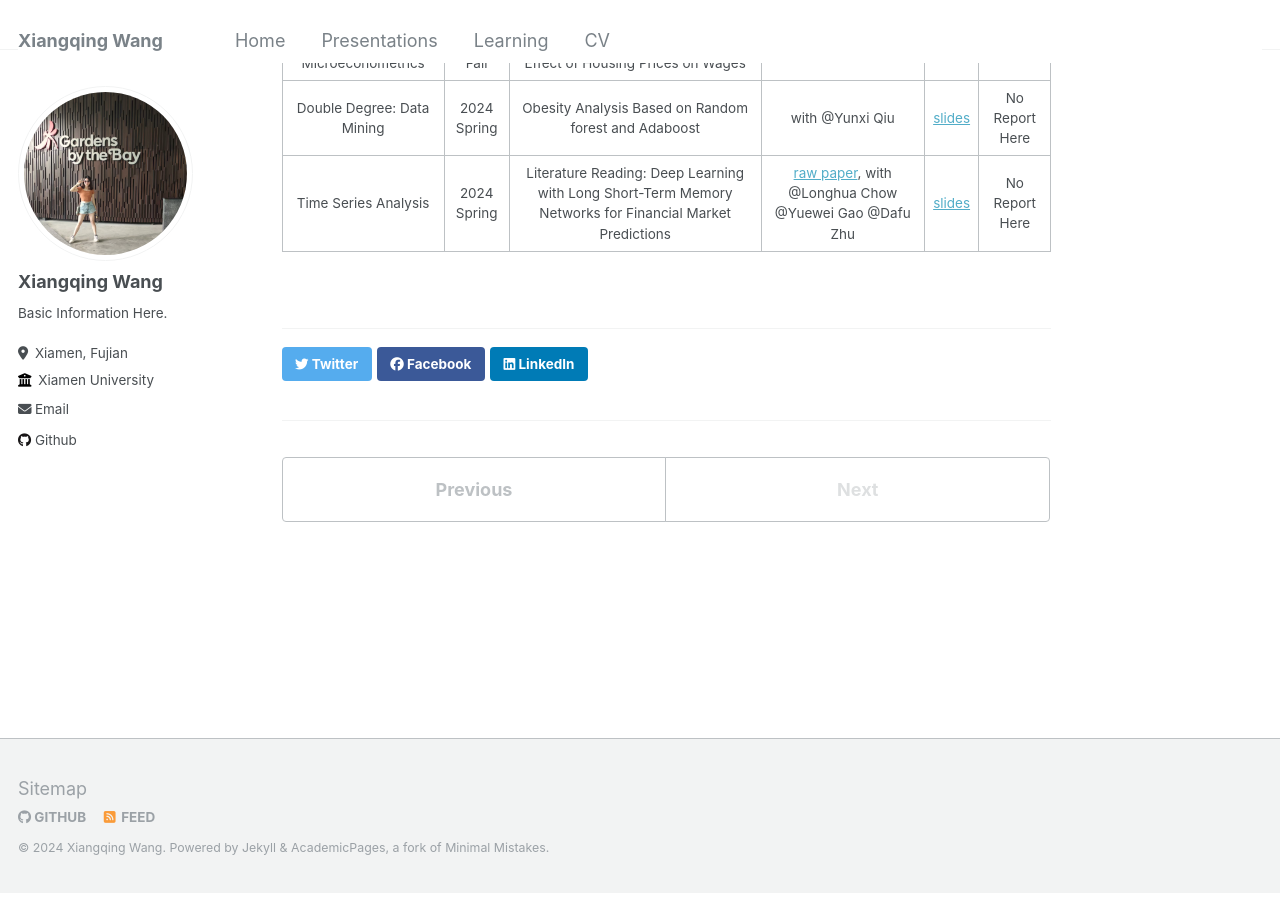
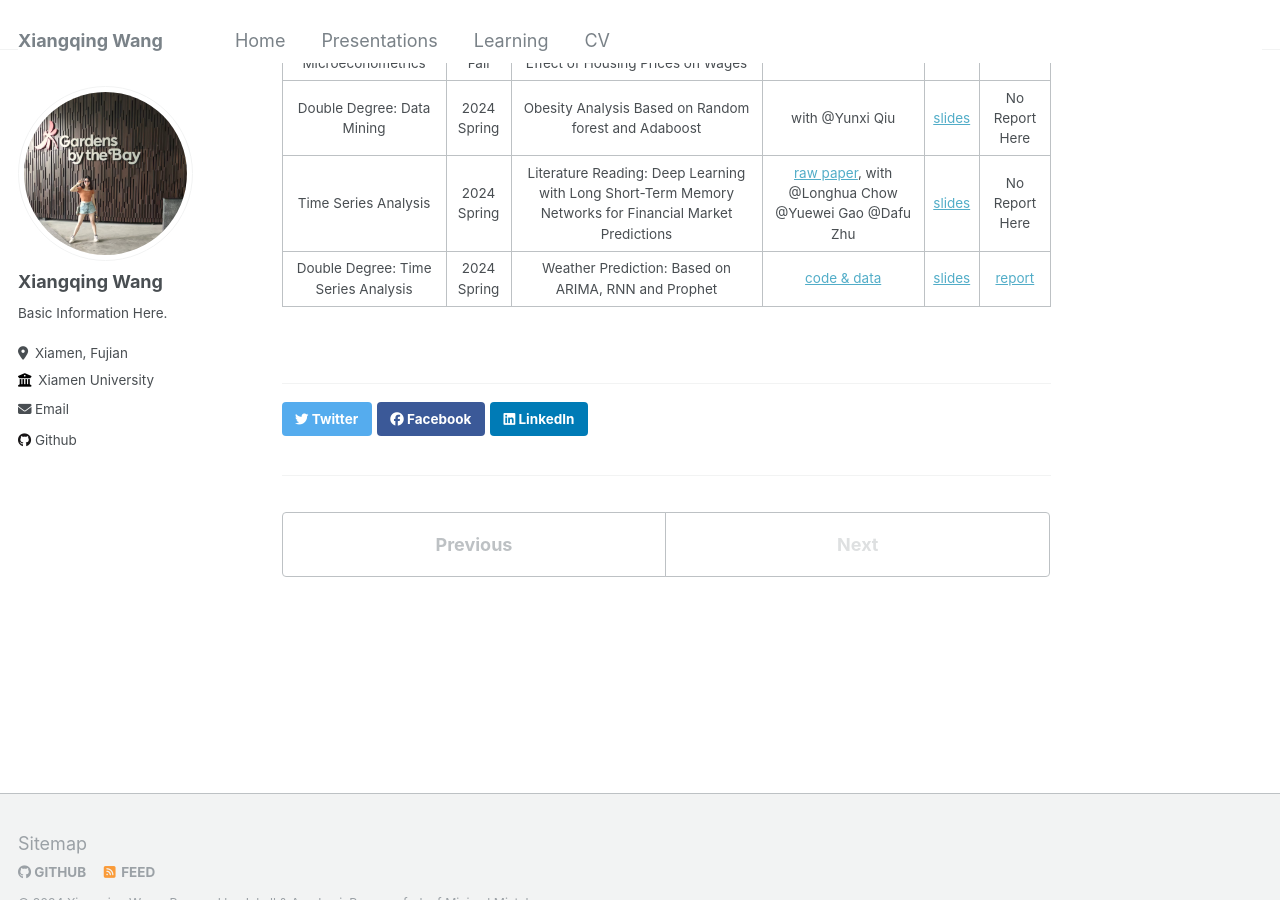
Before and after one commit to leahxqing/leahxqing.github.io, a Jekyll site: the page built from _talks/course_pre_xmu.md, in a window 1280 px wide and 900 px high, scrolled down 573 px. Built offline with Jekyll 4.4.1, drawn with Linux system fonts in a browser that asks for light colours.

Commit message:
Update course_pre_xmu.md

```diff
--- a/_talks/course_pre_xmu.md
+++ b/_talks/course_pre_xmu.md
@@ -20,3 +20,4 @@ Some of them may look very simple and callow, but I do think it's worth recordin
 | Double Degree: Microeconometrics | 2023 Fall |  Is It A Compensation? The Causal Effect of Housing Prices on Wages                       |                                 | [slides](http://leahxqing.github.io/talks/coursefiles/MicroEconoMetrics_Slides.pdf) | [report](http://leahxqing.github.io/talks/coursefiles/MicroEconoMetrics_Report.pdf) |
 | Double Degree: Data Mining | 2024 Spring | Obesity Analysis Based on Random forest and Adaboost                                          | with @Yunxi Qiu                  | [slides](http://leahxqing.github.io/talks/coursefiles/DataMining.pdf) |  No Report Here |
 |  Time Series Analysis | 2024 Spring |  Literature Reading: Deep Learning with Long Short-Term Memory Networks for Financial Market Predictions  | [raw paper](https://www.sciencedirect.com/science/article/pii/S0377221717310652?via%3Dihub), with @Longhua Chow @Yuewei Gao @Dafu Zhu | [slides](http://leahxqing.github.io/talks/coursefiles/TSA.pdf) | No Report Here |
+| Double Degree: Time Series Analysis | 2024 Spring | Weather Prediction: Based on ARIMA, RNN and Prophet | [code & data](http://leahxqing.github.io/talks/coursefiles/DD_TSA_materials.zip)  |  [slides](http://leahxqing.github.io/talks/coursefiles/DD_TSA_slides.pdf) |  [report](http://leahxqing.github.io/talks/coursefiles/DD_TSA_report.pdf) |
```
